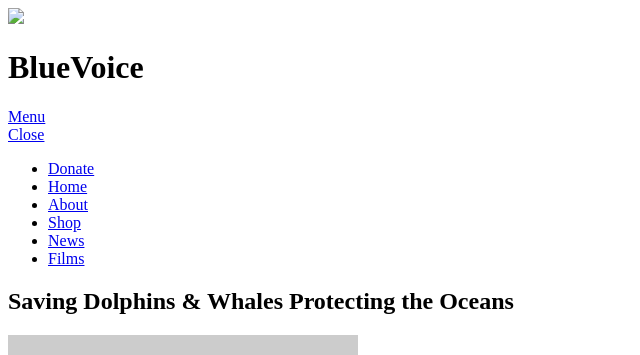
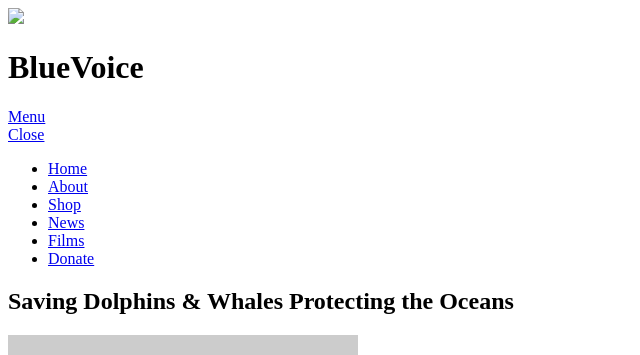
Before and after one commit to elgh0019/blue-voice, a Jekyll site: the page built from index.html, in a window 1280 px wide. Shown: the top 355 px of the page, without its empty margins (0-640 px from the left). Built offline with Jekyll 4.4.1, drawn with Linux system fonts in a browser that asks for light colours; nearby versions of some CDN libraries; some web fonts are replaced; a style sheet for code colours, icons or effects is not loaded.

Commit message:
style(html): rearrange donate to end
rearrange donate li to end of nav

```diff
--- a/_layouts/default.html
+++ b/_layouts/default.html
@@ -32,7 +32,6 @@
           <nav class="navigation slide-menu">
             <a class="close-btn icon-times" href="#main-menu"><span>Close</span></a>
             <ul>
-              <li><a class="donate" href="#">Donate</a></li>
               <li><a href="{{site.baseurl}}/">Home</a></li>
               <li><a href="{{site.baseurl}}/about">About</a></li>
               <li><a href="{{site.baseurl}}/shop">Shop</a></li>
@@ -56,6 +55,7 @@
                 <li><a href="#">Sharks</a></li>
                 <li><a href="#">Whales</a></li>
                 -->
+              <li><a class="donate" href="#">Donate</a></li>
             </ul>
           </nav>
         </header>
@@ -72,7 +72,7 @@
               <li><a href="{{site.baseurl}}/shop">Shop</a></li>
               <li><a href="{{site.baseurl}}/news">News</a></li>
               <li><a href="{{site.baseurl}}/film">Films</a></li>
-              <li><a class="" href="#">Donate</a></li>
+              <li><a class="donate" href="#">Donate</a></li>
           </ul>
         </footer>
       </div> <!-- /sliding-canvas -->
```
